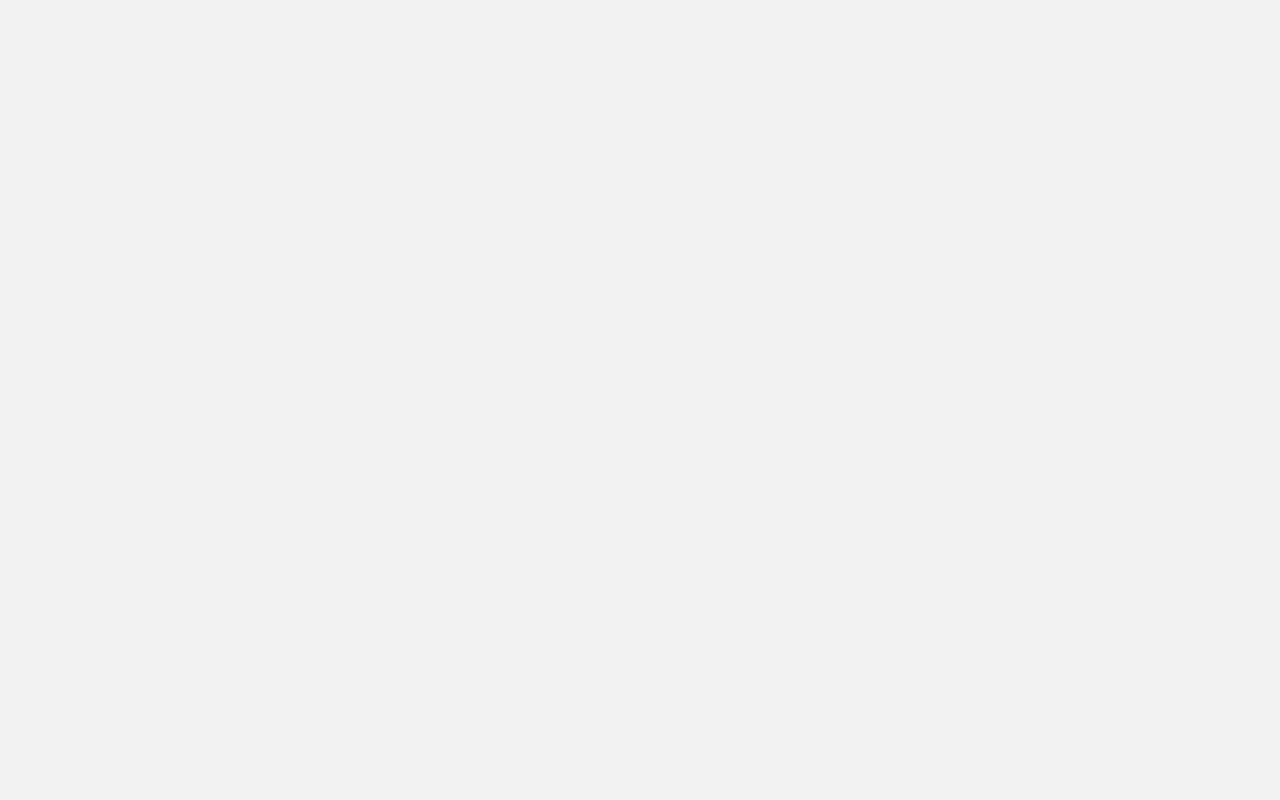
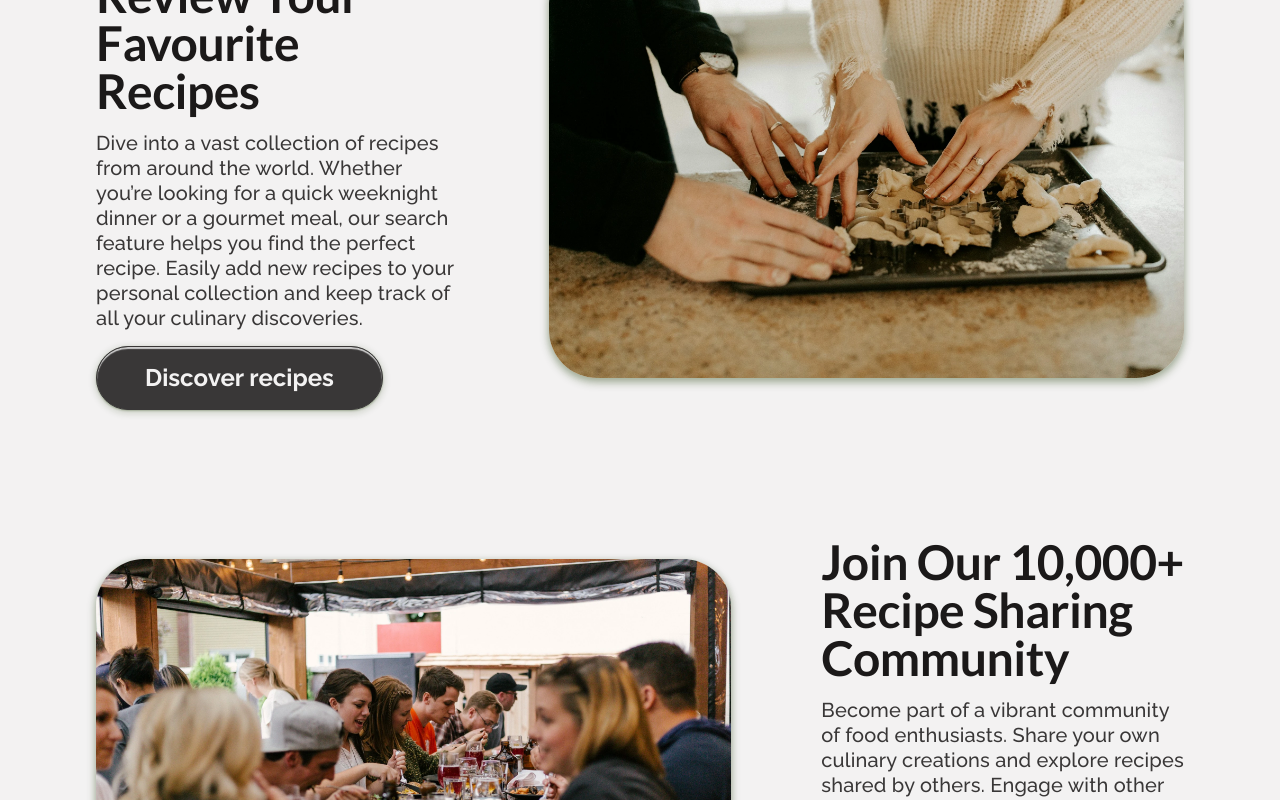
Before and after one commit to nataliaprazmo/recipe-app, a Next.js app in the folder frontend/: page / in a window 1280 px wide. Shown: the part 1040-1840 px from the top of the page. Before the commit the page ends 899 px from the top, so only its background shows below. Built offline with nearby package versions, Linux system fonts and the light colour scheme.

Commit message:
added two column content containers with platform features

```diff
--- /dev/null
+++ b/frontend/components/home/ContentImage.tsx
@@ -0,0 +1,39 @@
+import Image from "next/image";
+import { memo, Suspense } from "react";
+import ImageSkeleton from "../skeletons/ImageSkeleton";
+
+interface ContentImageProps {
+	imageSrc: string;
+	alt?: string;
+	className?: string;
+	priority?: boolean;
+}
+
+const ContentImage: React.FC<ContentImageProps> = memo(
+	({ imageSrc, alt = "Content image", className = "", priority = false }) => {
+		return (
+			<div className={`w-full xl:w-7/12 ${className}`}>
+				<Suspense fallback={<ImageSkeleton />}>
+					<Image
+						src={imageSrc}
+						alt={alt}
+						height={500}
+						width={895}
+						style={{
+							objectFit: "contain",
+							width: "100%",
+							height: "auto",
+						}}
+						loading={priority ? undefined : "lazy"}
+						priority={priority}
+						className="rounded-3xl lg:rounded-4xl shadow-s2"
+					/>
+				</Suspense>
+			</div>
+		);
+	}
+);
+
+ContentImage.displayName = "ContentImage";
+
+export default ContentImage;
--- /dev/null
+++ b/frontend/components/home/ContentText.tsx
@@ -0,0 +1,40 @@
+import Button from "../Button";
+
+interface ContentTextProps {
+	title: string;
+	text: string;
+	buttonText: string;
+	buttonLink: string;
+	className?: string;
+}
+
+const ContentText: React.FC<ContentTextProps> = ({
+	title,
+	text,
+	buttonText,
+	buttonLink,
+	className = "",
+}) => {
+	return (
+		<div
+			className={`flex flex-col gap-2 xl:gap-4 items-start w-full xl:w-4/12 ${className}`}
+		>
+			<h3 className="text-xl leading-5 sm:text-h4 xl:text-h3 text-grey-800 font-bold">
+				{title}
+			</h3>
+			<p className="text-p5 sm:text-p3 text-grey-700 font-medium w-full md:w-3/4 xl:w-full">
+				{text}
+			</p>
+			<Button
+				variant="filled"
+				color="secondary"
+				size="small"
+				text={buttonText}
+				link={buttonLink}
+				additionalclasses="xl:text-p2 xl:px-12 xl:py-4 xl:gap-4 xl:shadow-e1"
+			/>
+		</div>
+	);
+};
+
+export default ContentText;
--- a/frontend/components/home/HomePage.tsx
+++ b/frontend/components/home/HomePage.tsx
@@ -1,6 +1,7 @@
 import Button from "../Button";
 import NavContainer from "../nav/NavContainer";
 import Hero from "./Hero";
+import TwoColumnContent from "./TwoColumnContent";
 
 export default function HomePage() {
 	return (
@@ -14,6 +15,28 @@ export default function HomePage() {
 				/>
 			</NavContainer>{" "}
 			<Hero />
+			<TwoColumnContent
+				id="content1"
+				textLeft={true}
+				title="Find, Add and Review Your Favourite Recipes"
+				text="Dive into a vast collection of recipes from around the world. Whether you’re looking for a quick weeknight dinner or a gourmet meal, our search feature helps you find the perfect recipe. Easily add new recipes to your personal collection and keep track of all your culinary discoveries."
+				buttonText="Discover recipes"
+				buttonLink="/recipes"
+				imageSrc="/images/content-1.webp"
+				imageAlt="Content 1"
+				imagePriority={true}
+			/>
+			<TwoColumnContent
+				id="content2"
+				textLeft={false}
+				text="Become part of a vibrant community of food enthusiasts. Share your own culinary creations and explore recipes shared by others. Engage with other members through comments, tips, and reviews. By sharing your recipes, you contribute to a growing library of delicious options for everyone to enjoy."
+				title="Join Our 10,000+ Recipe Sharing Community"
+				buttonText="Join community"
+				buttonLink="/signup"
+				imageSrc="/images/content-2.webp"
+				imageAlt="Content 2"
+				imagePriority={true}
+			/>
 		</>
 	);
 }
--- /dev/null
+++ b/frontend/components/home/TwoColumnContainer.tsx
@@ -0,0 +1,30 @@
+import { ReactNode } from "react";
+
+interface TwoColumnContainerProps {
+	id?: string;
+	textLeft: boolean;
+	children: ReactNode;
+	className?: string;
+}
+
+const TwoColumnContainer: React.FC<TwoColumnContainerProps> = ({
+	id,
+	textLeft,
+	children,
+	className = "",
+}) => {
+	return (
+		<section
+			id={id}
+			className={`flex justify-between items-center ${
+				textLeft
+					? "flex-col xl:flex-row"
+					: "flex-col-reverse xl:flex-row-reverse"
+			} px-6 sm:px-24 2xl:px-184 py-16 gap-6 sm:gap-8 xl:gap-0 ${className}`}
+		>
+			{children}
+		</section>
+	);
+};
+
+export default TwoColumnContainer;
--- /dev/null
+++ b/frontend/components/home/TwoColumnContent.tsx
@@ -0,0 +1,56 @@
+import { memo } from "react";
+import TwoColumnContainer from "./TwoColumnContainer";
+import ContentText from "./ContentText";
+import ContentImage from "./ContentImage";
+
+interface TwoColumnContentProps {
+	id?: string;
+	textLeft: boolean;
+	title: string;
+	text: string;
+	buttonText: string;
+	buttonLink: string;
+	imageSrc: string;
+	imageAlt?: string;
+	imagePriority?: boolean;
+	className?: string;
+}
+
+const TwoColumnContent: React.FC<TwoColumnContentProps> = memo(
+	({
+		id,
+		textLeft,
+		title,
+		text,
+		buttonText,
+		buttonLink,
+		imageSrc,
+		imageAlt,
+		imagePriority = false,
+		className,
+	}) => {
+		return (
+			<TwoColumnContainer
+				id={id}
+				textLeft={textLeft}
+				className={className}
+			>
+				<ContentText
+					title={title}
+					text={text}
+					buttonText={buttonText}
+					buttonLink={buttonLink}
+				/>
+				<ContentImage
+					imageSrc={imageSrc}
+					alt={imageAlt}
+					priority={imagePriority}
+				/>
+			</TwoColumnContainer>
+		);
+	}
+);
+
+TwoColumnContent.displayName = "TwoColumnContent";
+
+export default TwoColumnContent;
--- /dev/null
+++ b/frontend/components/skeletons/ImageSkeleton.tsx
@@ -0,0 +1,9 @@
+export default function ImageSkeleton() {
+	return (
+		<div className="w-full aspect-[895/500] bg-gray-200 rounded-3xl lg:rounded-4xl shadow-s2 animate-pulse">
+			<div className="w-full h-full flex items-center justify-center">
+				<div className="w-16 h-16 bg-gray-300 rounded-lg"></div>
+			</div>
+		</div>
+	);
+}
```
